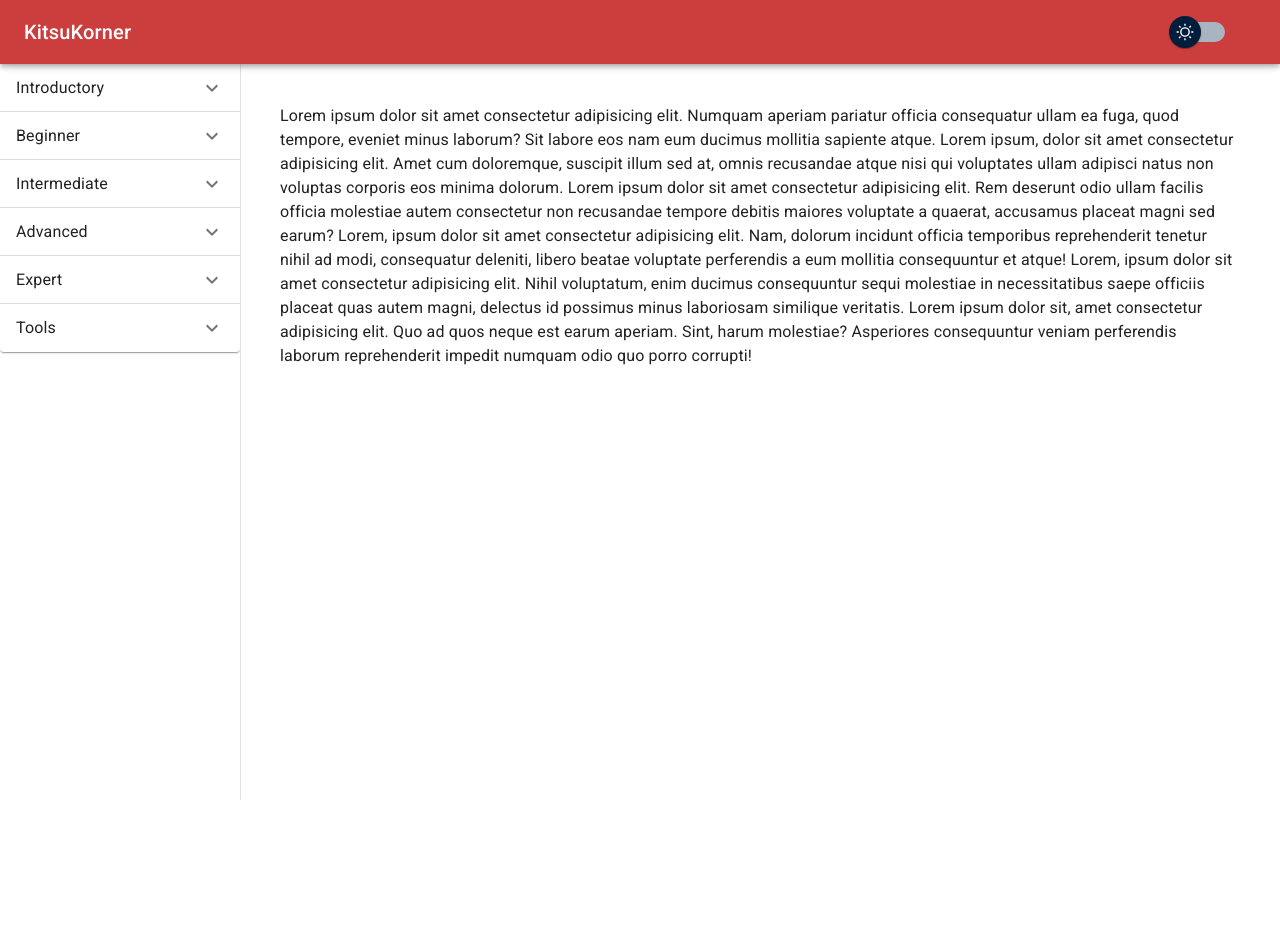
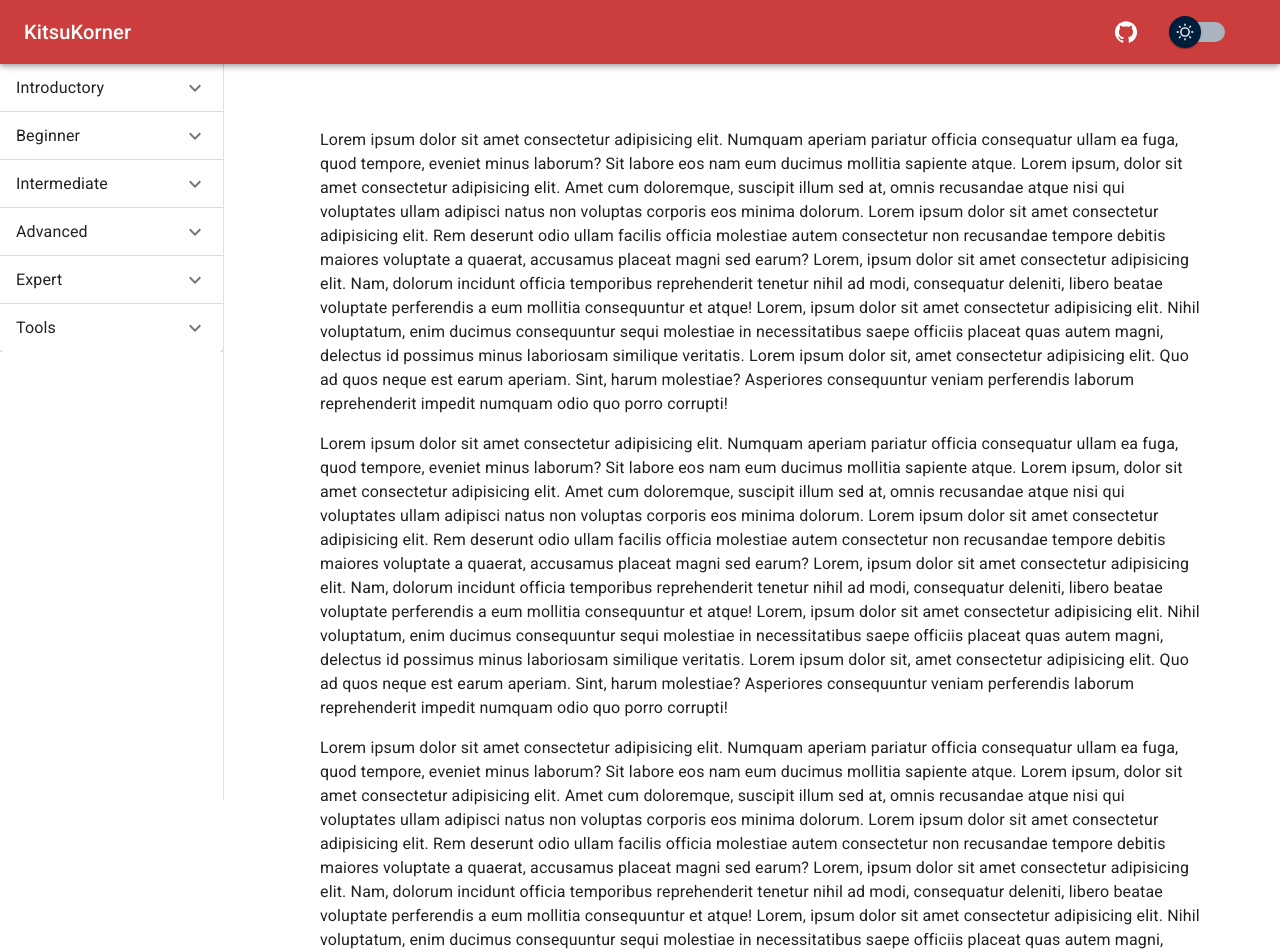
Before and after one commit to LinCie/KitsuKorner, a React (Vite) app: page / in a window 1280 px wide. Shown: the top 952 px of the page. Before the commit the page ends 800 px from the top, so only its background shows below. Built offline with nearby package versions, Linux system fonts and the light colour scheme.

Commit message:
Adjust header styling

```diff
--- a/src/Root.tsx
+++ b/src/Root.tsx
@@ -20,6 +20,7 @@ import Link from "@mui/material/Link";
 // MUI Icons
 import MenuIcon from "@mui/icons-material/Menu";
 import ExpandMoreIcon from "@mui/icons-material/ExpandMore";
+import GitHubIcon from "@mui/icons-material/GitHub";
 // Theme
 import CssBaseline from "@mui/material/CssBaseline";
 import { ThemeProvider } from "@mui/material/styles";
@@ -32,8 +33,9 @@ const DrawerContent = () => {
   let location = useLocation();
 
   return (
-    <Box sx={{ display: "flex", flexDirection: "column", width: 240 }}>
+    <>
       <Toolbar />
+      <Box sx={{ overflow: "auto" }}>
         {pages.map((page) => {
           return (
             <Accordion
@@ -84,6 +86,7 @@ const DrawerContent = () => {
           );
         })}
       </Box>
+    </>
   );
 };
 
@@ -127,6 +130,17 @@ const Header = (props: HeaderProps) => {
             KitsuKorner
           </Link>
           <div style={{ flexGrow: 1 }}></div>
+          <Link
+            component={RouterLink}
+            color="inherit"
+            to="https://github.com/LinCie/KitsuKorner"
+            target="_blank"
+            style={{ marginRight: "15px" }}
+          >
+            <IconButton size="large" edge="start" color="inherit">
+              <GitHubIcon />
+            </IconButton>
+          </Link>
           <FormGroup>
             <FormControlLabel
               control={<DisplaySwitch sx={{ m: 1 }} />}
@@ -148,11 +162,22 @@ const Header = (props: HeaderProps) => {
           open={drawerOpen}
           onClose={() => setDrawerOpen(false)}
           ModalProps={{
-            keepMounted: true, // Better open performance on mobile.
+            keepMounted: true,
           }}
           sx={{
             display: { xs: "block", sm: "none" },
             "& .MuiDrawer-paper": { boxSizing: "border-box" },
+            // "& ::-webkit-scrollbar": {
+            //   width: "8px",
+            // },
+            // "& ::-webkit-scrollbar-track": {
+            //   background: "#f1f1f1",
+            // },
+            // "& ::-webkit-scrollbar-thumb": {
+            //   backgroundColor: displayMode ? "black" : "primary.main",
+            //   borderRadius: "5px",
+            //   border: "2px #f1f1f1 solid",
+            // },
           }}
         >
           <DrawerContent />
@@ -164,6 +189,17 @@ const Header = (props: HeaderProps) => {
             "& .MuiDrawer-paper": {
               boxSizing: "border-box",
             },
+            // "& ::-webkit-scrollbar": {
+            //   width: "8px",
+            // },
+            // "& ::-webkit-scrollbar-track": {
+            //   background: "#f1f1f1",
+            // },
+            // "& ::-webkit-scrollbar-thumb": {
+            //   backgroundColor: displayMode ? "black" : "primary.main",
+            //   borderRadius: "5px",
+            //   border: "2px #f1f1f1 solid",
+            // },
           }}
           open
         >
@@ -186,7 +222,13 @@ const Root = () => {
     <ThemeProvider theme={theme}>
       <CssBaseline />
       <Header handleDisplayMode={handleDisplayMode} displayMode={isDark} />
-      <Box sx={{ marginTop: 13, marginLeft: { xs: "0px", sm: "240px" }, paddingX: 5 }}>
+      <Box
+        sx={{
+          marginTop: { xs: 11, sm: 16 },
+          marginLeft: { xs: "0px", sm: "240px" },
+          paddingX: {xs: 5, sm: 10},
+        }}
+      >
         <Outlet />
       </Box>
     </ThemeProvider>
--- a/src/pages/Index.tsx
+++ b/src/pages/Index.tsx
@@ -1,9 +1,74 @@
 const Index = () => {
   return (
-    <div>
-      Lorem ipsum dolor sit amet consectetur adipisicing elit. Numquam aperiam pariatur officia consequatur ullam ea fuga, quod tempore, eveniet minus laborum? Sit labore eos nam eum ducimus mollitia sapiente atque. Lorem ipsum, dolor sit amet consectetur adipisicing elit. Amet cum doloremque, suscipit illum sed at, omnis recusandae atque nisi qui voluptates ullam adipisci natus non voluptas corporis eos minima dolorum. Lorem ipsum dolor sit amet consectetur adipisicing elit. Rem deserunt odio ullam facilis officia molestiae autem consectetur non recusandae tempore debitis maiores voluptate a quaerat, accusamus placeat magni sed earum? Lorem, ipsum dolor sit amet consectetur adipisicing elit. Nam, dolorum incidunt officia temporibus reprehenderit tenetur nihil ad modi, consequatur deleniti, libero beatae voluptate perferendis a eum mollitia consequuntur et atque! Lorem, ipsum dolor sit amet consectetur adipisicing elit. Nihil voluptatum, enim ducimus consequuntur sequi molestiae in necessitatibus saepe officiis placeat quas autem magni, delectus id possimus minus laboriosam similique veritatis. Lorem ipsum dolor sit, amet consectetur adipisicing elit. Quo ad quos neque est earum aperiam. Sint, harum molestiae? Asperiores consequuntur veniam perferendis laborum reprehenderit impedit numquam odio quo porro corrupti!
-    </div>
-  )
-}
+    <>
+      <p>
+        Lorem ipsum dolor sit amet consectetur adipisicing elit. Numquam aperiam
+        pariatur officia consequatur ullam ea fuga, quod tempore, eveniet minus
+        laborum? Sit labore eos nam eum ducimus mollitia sapiente atque. Lorem
+        ipsum, dolor sit amet consectetur adipisicing elit. Amet cum doloremque,
+        suscipit illum sed at, omnis recusandae atque nisi qui voluptates ullam
+        adipisci natus non voluptas corporis eos minima dolorum. Lorem ipsum
+        dolor sit amet consectetur adipisicing elit. Rem deserunt odio ullam
+        facilis officia molestiae autem consectetur non recusandae tempore
+        debitis maiores voluptate a quaerat, accusamus placeat magni sed earum?
+        Lorem, ipsum dolor sit amet consectetur adipisicing elit. Nam, dolorum
+        incidunt officia temporibus reprehenderit tenetur nihil ad modi,
+        consequatur deleniti, libero beatae voluptate perferendis a eum mollitia
+        consequuntur et atque! Lorem, ipsum dolor sit amet consectetur
+        adipisicing elit. Nihil voluptatum, enim ducimus consequuntur sequi
+        molestiae in necessitatibus saepe officiis placeat quas autem magni,
+        delectus id possimus minus laboriosam similique veritatis. Lorem ipsum
+        dolor sit, amet consectetur adipisicing elit. Quo ad quos neque est
+        earum aperiam. Sint, harum molestiae? Asperiores consequuntur veniam
+        perferendis laborum reprehenderit impedit numquam odio quo porro
+        corrupti!
+      </p>
+      <p>
+        Lorem ipsum dolor sit amet consectetur adipisicing elit. Numquam aperiam
+        pariatur officia consequatur ullam ea fuga, quod tempore, eveniet minus
+        laborum? Sit labore eos nam eum ducimus mollitia sapiente atque. Lorem
+        ipsum, dolor sit amet consectetur adipisicing elit. Amet cum doloremque,
+        suscipit illum sed at, omnis recusandae atque nisi qui voluptates ullam
+        adipisci natus non voluptas corporis eos minima dolorum. Lorem ipsum
+        dolor sit amet consectetur adipisicing elit. Rem deserunt odio ullam
+        facilis officia molestiae autem consectetur non recusandae tempore
+        debitis maiores voluptate a quaerat, accusamus placeat magni sed earum?
+        Lorem, ipsum dolor sit amet consectetur adipisicing elit. Nam, dolorum
+        incidunt officia temporibus reprehenderit tenetur nihil ad modi,
+        consequatur deleniti, libero beatae voluptate perferendis a eum mollitia
+        consequuntur et atque! Lorem, ipsum dolor sit amet consectetur
+        adipisicing elit. Nihil voluptatum, enim ducimus consequuntur sequi
+        molestiae in necessitatibus saepe officiis placeat quas autem magni,
+        delectus id possimus minus laboriosam similique veritatis. Lorem ipsum
+        dolor sit, amet consectetur adipisicing elit. Quo ad quos neque est
+        earum aperiam. Sint, harum molestiae? Asperiores consequuntur veniam
+        perferendis laborum reprehenderit impedit numquam odio quo porro
+        corrupti!
+      </p>
+      <p>
+        Lorem ipsum dolor sit amet consectetur adipisicing elit. Numquam aperiam
+        pariatur officia consequatur ullam ea fuga, quod tempore, eveniet minus
+        laborum? Sit labore eos nam eum ducimus mollitia sapiente atque. Lorem
+        ipsum, dolor sit amet consectetur adipisicing elit. Amet cum doloremque,
+        suscipit illum sed at, omnis recusandae atque nisi qui voluptates ullam
+        adipisci natus non voluptas corporis eos minima dolorum. Lorem ipsum
+        dolor sit amet consectetur adipisicing elit. Rem deserunt odio ullam
+        facilis officia molestiae autem consectetur non recusandae tempore
+        debitis maiores voluptate a quaerat, accusamus placeat magni sed earum?
+        Lorem, ipsum dolor sit amet consectetur adipisicing elit. Nam, dolorum
+        incidunt officia temporibus reprehenderit tenetur nihil ad modi,
+        consequatur deleniti, libero beatae voluptate perferendis a eum mollitia
+        consequuntur et atque! Lorem, ipsum dolor sit amet consectetur
+        adipisicing elit. Nihil voluptatum, enim ducimus consequuntur sequi
+        molestiae in necessitatibus saepe officiis placeat quas autem magni,
+        delectus id possimus minus laboriosam similique veritatis. Lorem ipsum
+        dolor sit, amet consectetur adipisicing elit. Quo ad quos neque est
+        earum aperiam. Sint, harum molestiae? Asperiores consequuntur veniam
+        perferendis laborum reprehenderit impedit numquam odio quo porro
+        corrupti!
+      </p>
+    </>
+  );
+};
 
-export default Index
+export default Index;
```
Lines whose indentation alone changed are shown as unchanged.
